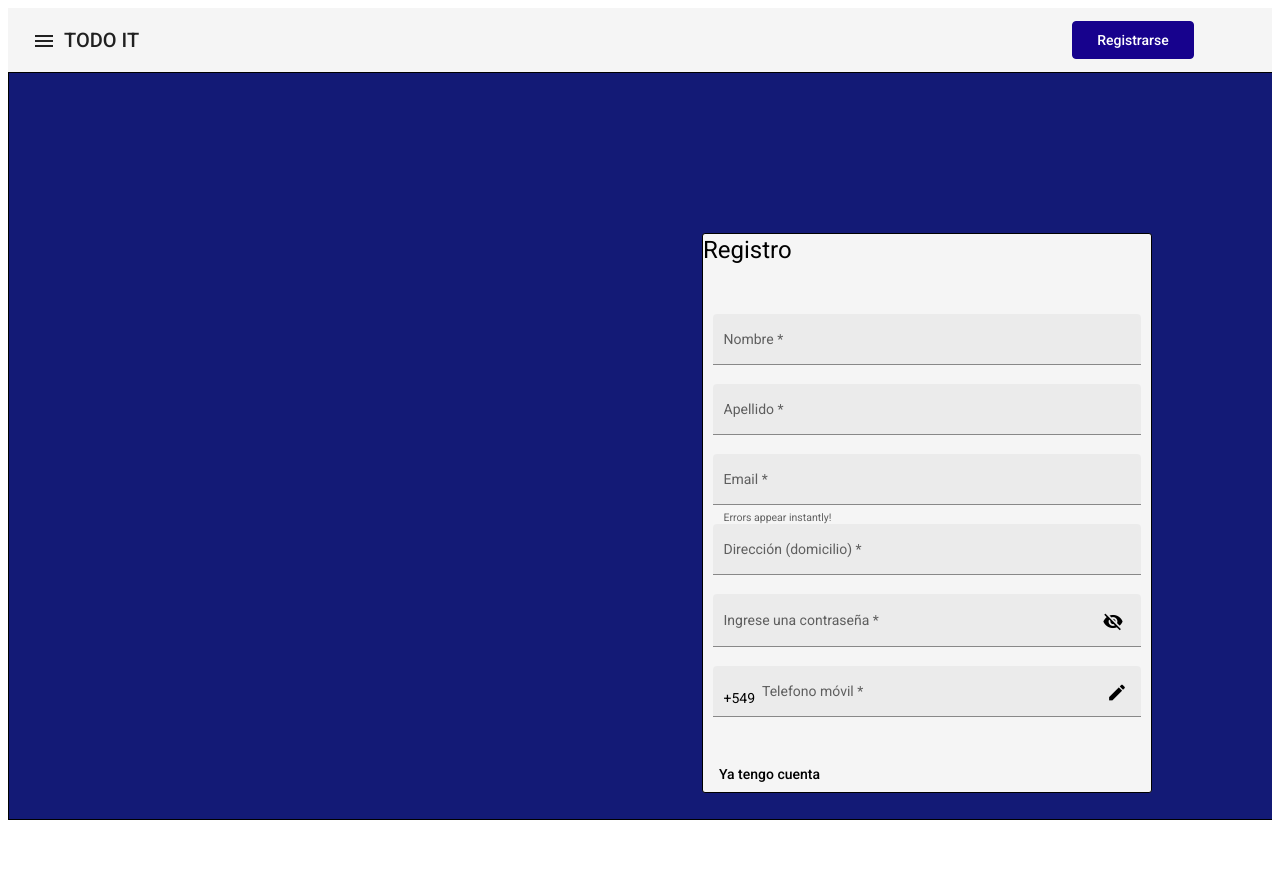
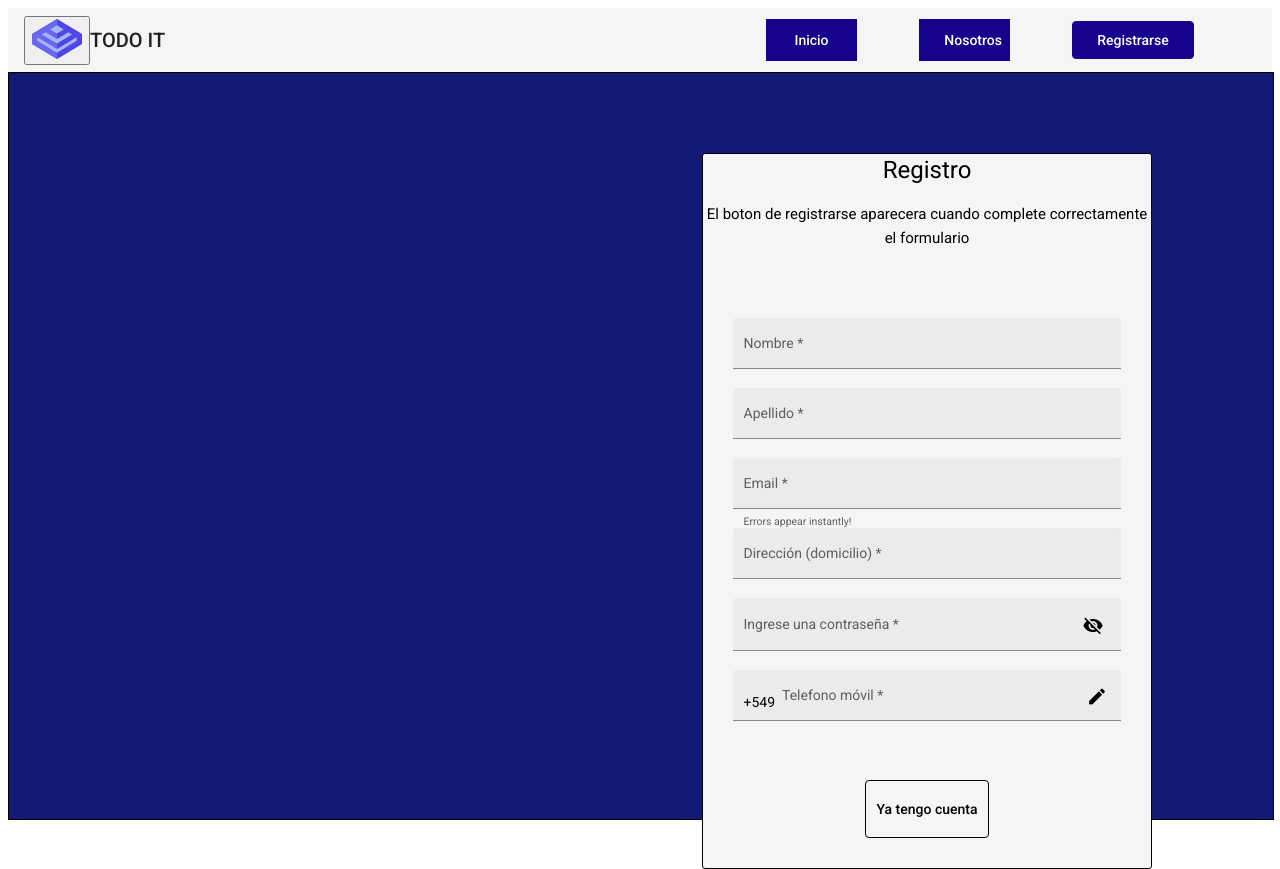
Before and after one commit to AgustinEscobarr/todoit, an Angular app: page /register in a window 1280 px wide. Before the commit the page ends 828 px from the top, so only its background shows below. Built offline with nearby package versions, Linux system fonts and the light colour scheme.

Commit message:
se empiezan a configurar los estilos

```diff
--- a/server/db.json
+++ b/server/db.json
@@ -471,44 +471,20 @@
       "id": 27
     },
     {
-      "email": "agustin.escobar55@outlook.es",
-      "fullname": "Agustín  Escobar",
-      "address": "Sancti Spiritu 4137",
-      "cellphone": "1122515665",
-      "password": "123456789",
-      "id": 28
-    },
-    {
-      "email": "asfasdf@asfd.com",
-      "fullname": "gasasdf aasdfasdfas",
-      "address": "asdfasdfasdfsad",
-      "cellphone": "1254658972",
-      "password": "123546854",
-      "id": 29
-    },
-    {
-      "email": "agustinescobaring@gmail.com",
-      "fullname": "Agustin Escobar",
-      "address": "sarasa sarasa sa",
-      "cellphone": "1234567899",
-      "password": "123456789",
-      "id": 30
-    },
-    {
-      "email": "asdasdasdsadas@asdasda.com",
-      "fullname": "asdasdsadas asdasdasdasd",
-      "address": "asdasdasdasdasdas",
-      "cellphone": "1234567899",
-      "password": "asdasdasdasdasdasd",
-      "id": 31
-    },
-    {
       "email": "charango@char.com",
       "fullname": "prueba superform",
       "address": "re lejos 123",
       "cellphone": "1234567899",
-      "password": "okoompasmppn",
-      "id": 32
+      "password": "21321685451352",
+      "id": 28
+    },
+    {
+      "email": "",
+      "fullname": " ",
+      "address": "",
+      "cellphone": "",
+      "password": "",
+      "id": 29
     }
   ],
   "Roles": [
--- a/src/app/components/form/form.component.html
+++ b/src/app/components/form/form.component.html
@@ -2,6 +2,7 @@
   <div class="void-space"></div>
   <div class="container-form">
     <h1>Registro</h1>
+    <h4>El boton de registrarse aparecera cuando complete correctamente el formulario</h4>
     <div class="form-register">
       <div class="form-order">
         <mat-form-field appearance="fill" class="input-form"> <!--Formulario del nombre-->
@@ -179,10 +180,12 @@
       </div>
     </div>
     <div class="buttons-form">
+      <button mat-button>Ya tengo cuenta</button>
       <div *ngIf="name.valid && lastname.valid && emailFormControl.valid && tel.valid && password.valid && address.valid">
         <button mat-button (click)="signUp();">Enviar</button>
       </div>
-      <button mat-button>Ya tengo cuenta</button>
+
+
     </div>
   </div>
 </div>
--- a/src/app/components/form/form.component.scss
+++ b/src/app/components/form/form.component.scss
@@ -1,8 +1,4 @@
-:host {
-    display: flex;
-  flex-direction: column;
-  align-items: flex-start;
-}
+
 ::-webkit-scrollbar {
     display: none;
 }
@@ -25,14 +21,14 @@
     right:0;
     border: 1px solid black;
     box-sizing: border-box;
-    margin-top: 20vh;
+    margin-top: 10vh;
     margin-right: 10vw;
     background-color: whitesmoke;
     border-radius: 3px;
 }
 .form-register{
     margin-top: 2em;
-    padding: 20px 10px;
+    padding: 40px 30px;
 
   // border: 1px solid rgb(192, 40, 40);
 }
@@ -47,6 +43,12 @@
 
      box-sizing: border-box;
 }
+h1{
+  text-align: center;
+}
+h4{
+  text-align: center;
+}
 /*
 .container-form:after {
     content: '';
@@ -57,14 +59,24 @@
 */
 .buttons-form{
     display: flex;
-  flex-direction: column;
+  flex-direction: row;
   align-items: flex-start;
   position: relative;
   box-sizing: border-box;
   right: 0;
 }
+.buttons-form button{
+  margin: auto;
+  padding: 10px;
+  border: 1px solid black;
+  margin-bottom: 30px;
+}
 
-  @media screen and (max-width:800px) {
+  @media screen and (max-width:500px) {
 
+      .container-form{
+        width: 100%;
+        margin: auto;
 
+      }
   }
--- a/src/app/components/header-landing/header-landing.component.html
+++ b/src/app/components/header-landing/header-landing.component.html
@@ -1,10 +1,16 @@
 <nav>
     <mat-toolbar>
-        <button mat-icon-button class="example-icon" aria-label="Example icon-button with menu icon">
-          <mat-icon>menu</mat-icon>
+        <button  class="example-icon" aria-label="Example icon-button with menu icon">
+          <img style="margin: auto;" src="../assets/logo.svg"/>
         </button>
-        <span>TODO IT</span>
+        <span style="margin: auto;">TODO IT</span>
         <span class="example-spacer"></span>
+        <button mat-icon-button class=" buttonBar" aria-label="Example icon-button with share icon">
+          Inicio
+        </button>
+        <button mat-icon-button class="buttonBar" aria-label="Example icon-button with share icon">
+          Nosotros
+        </button>
         <button class="button-signup" mat-button [routerLink]="['/register']" routerLinkActive="router-link-active"> Registrarse</button>
 
       </mat-toolbar>
--- a/src/app/components/header-landing/header-landing.component.sass
+++ /dev/null
@@ -1,3 +0,0 @@
-@use './sass/_buttonRegister.scss'
-.example-spacer
-  flex: 1 1 auto
--- /dev/null
+++ b/src/app/components/header-landing/header-landing.component.scss
@@ -0,0 +1,5 @@
+@use './sass/_buttonRegister.scss' ;
+@use './sass/_buttonGeneral.scss';
+.example-spacer {
+  flex: 1 1 auto;
+}
--- a/src/app/components/header-landing/header-landing.component.ts
+++ b/src/app/components/header-landing/header-landing.component.ts
@@ -3,7 +3,7 @@ import { Component, OnInit } from '@angular/core';
 @Component({
   selector: 'app-header-landing',
   templateUrl: './header-landing.component.html',
-  styleUrls: ['./header-landing.component.sass']
+  styleUrls: ['./header-landing.component.scss']
 })
 export class HeaderLandingComponent implements OnInit {
 
--- /dev/null
+++ b/src/app/components/header-landing/sass/_buttonGeneral.scss
@@ -0,0 +1,11 @@
+.buttonBar{
+    margin-right: 5%;
+    padding:0 2%;
+    border-radius: 0;
+    background-color: hsl(249, 97%, 28%);
+    border: 1px solid hsl(249, 97%, 28%);;
+    color: white;
+    box-sizing: content-box;
+    text-align: center;
+    padding: 0 auto;
+}
```
Also changed, not shown: src/assets/logo.svg (added).
